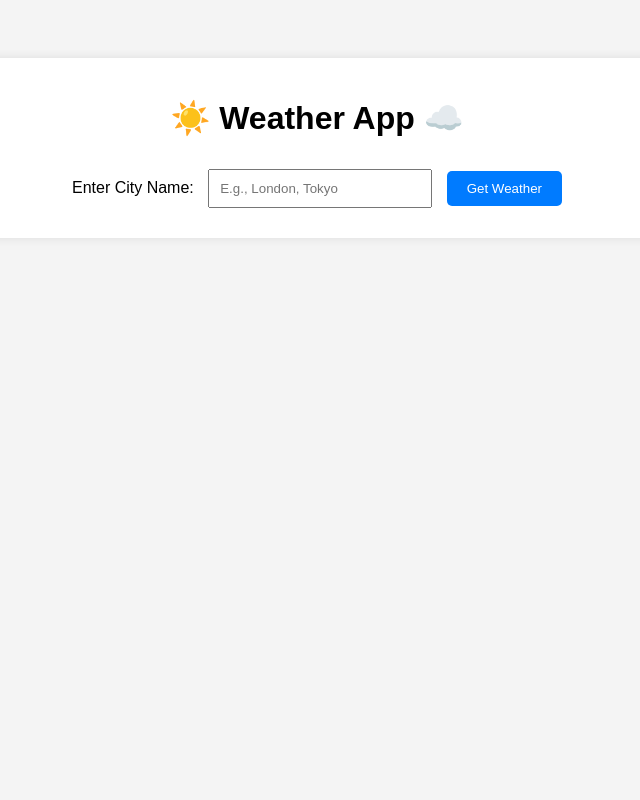
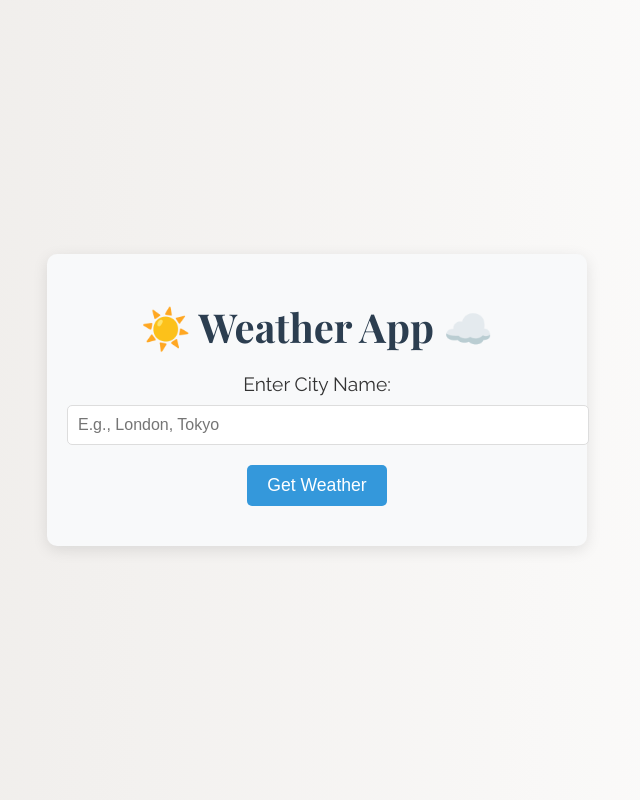
Before and after one commit to Bilal007-dotcom/weather_app, a Flask app: page / in a window 1280 px wide. Shown: the whole page, without its empty margins (323-963 px from the left). Run offline with Flask 3, Linux system fonts and the light colour scheme.

Commit message:
Update style.css

```diff
--- a/app/static/style.css
+++ b/app/static/style.css
@@ -1,32 +1,82 @@
 body {
-    font-family: Arial, sans-serif;
-    background-color: #f4f4f4;
-    text-align: center;
-    padding: 50px;
+    background: linear-gradient(to right, #ece9e6, #ffffff);
+    font-family: 'Raleway', sans-serif;
+    color: #333;
+    margin: 0;
+    padding: 0;
+    display: flex;
+    justify-content: center;
+    align-items: center;
+    height: 100vh;
 }
 
 .container {
-    background-color: #fff;
+    text-align: center;
+    max-width: 500px;
+    width: 100%;
+    background-color: #f8f9fa;
     padding: 20px;
     border-radius: 10px;
-    box-shadow: 0px 0px 10px 0px rgba(0, 0, 0, 0.1);
+    box-shadow: 0px 4px 15px rgba(0, 0, 0, 0.1);
 }
 
-input {
+header h1 {
+    font-family: 'Playfair Display', serif;
+    font-size: 2.5rem;
+    color: #2c3e50;
+    margin-bottom: 20px;
+}
+
+form {
+    margin-bottom: 20px;
+}
+
+label {
+    display: block;
+    font-size: 1.2rem;
+    margin-bottom: 10px;
+}
+
+input[type="text"] {
+    width: 100%;
     padding: 10px;
-    margin: 10px;
-    width: 200px;
+    margin-bottom: 20px;
+    border: 1px solid #ddd;
+    border-radius: 5px;
+    font-size: 1rem;
 }
 
 button {
     padding: 10px 20px;
-    background-color: #007BFF;
-    color: white;
+    font-size: 1.1rem;
+    color: #fff;
+    background-color: #3498db;
     border: none;
     border-radius: 5px;
     cursor: pointer;
+    transition: background-color 0.3s;
 }
 
 button:hover {
-    background-color: #0056b3;
+    background-color: #2980b9;
 }
+
+.weather-info {
+    margin-top: 20px;
+    font-size: 1.2rem;
+}
+
+.weather-info h2 {
+    font-size: 2rem;
+    margin-bottom: 10px;
+}
+
+.weather-info p {
+    margin: 5px 0;
+}
+
+.error {
+    color: #e74c3c;
+    font-weight: bold;
+    font-size: 1.2rem;
+}
```
